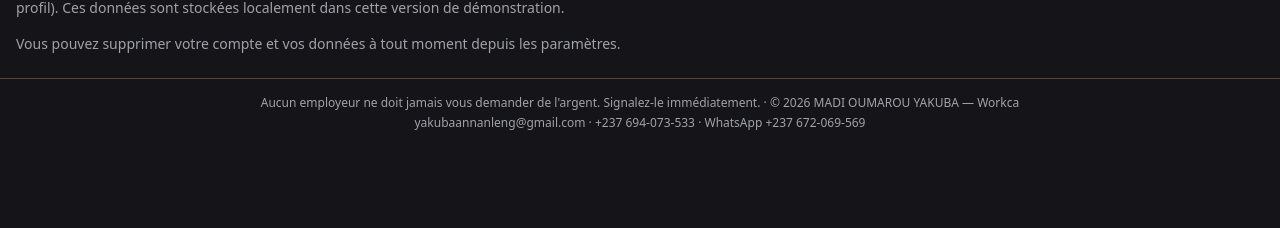
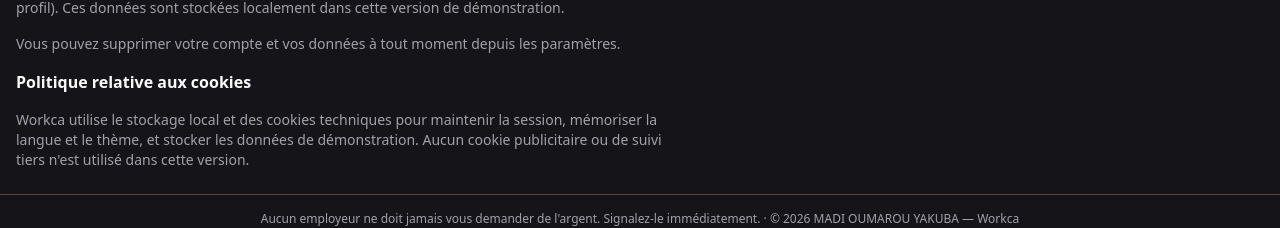
Before and after one commit to yakubaannanleng-design/unemploy_solutions, a React (Vite) app in the folder emploica/: page /confidentialite in a window 1280 px wide. Shown: the part 147-375 px from the top of the page. Built offline with nearby package versions, Linux system fonts and the light colour scheme; no server answers; the database is empty.

Commit message:
feat: auth social login + legal links + cookie policy

```diff
--- a/emploica/src/components/views/PrivacyView.tsx
+++ b/emploica/src/components/views/PrivacyView.tsx
@@ -16,6 +16,12 @@ export default function PrivacyView() {
           ? "Vous pouvez supprimer votre compte et vos données à tout moment depuis les paramètres."
           : "You can delete your account and data at any time from settings."}
       </p>
+      <h3 className="font-semibold mt-4">{lang === "fr" ? "Politique relative aux cookies" : "Cookie policy"}</h3>
+      <p className="text-sm text-muted-foreground">
+        {lang === "fr"
+          ? "Workca utilise le stockage local et des cookies techniques pour maintenir la session, mémoriser la langue et le thème, et stocker les données de démonstration. Aucun cookie publicitaire ou de suivi tiers n'est utilisé dans cette version."
+          : "Workca uses local storage and technical cookies to maintain the session, remember language and theme, and store demo data. No advertising or third-party tracking cookies are used in this version."}
+      </p>
     </div>
   );
 }
```
